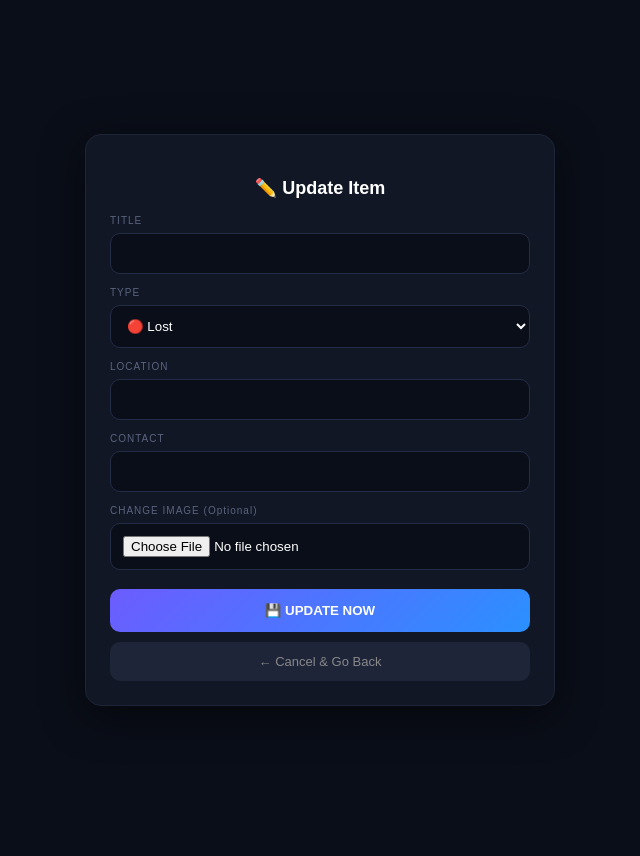
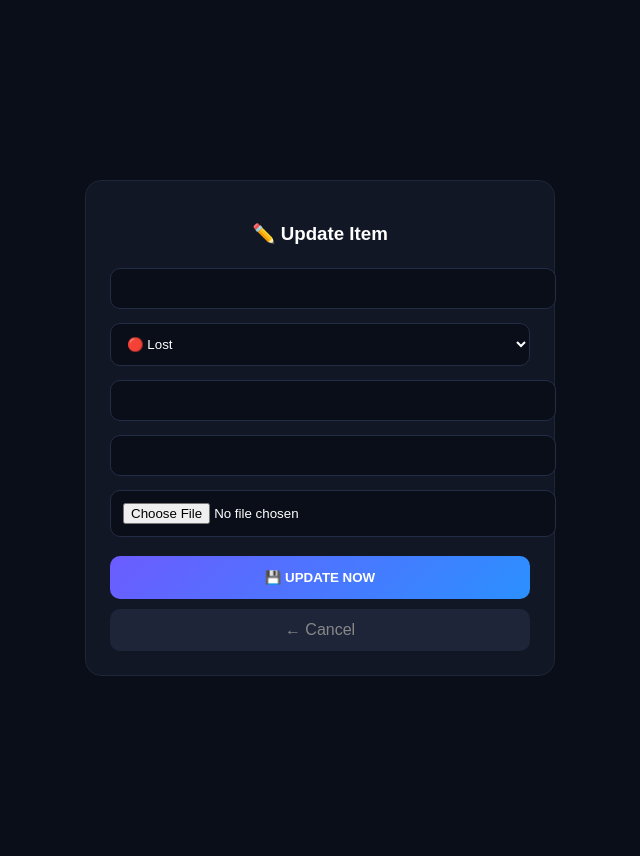
Before and after one commit to banuteja430-cell/final-find-it, a Flask app: page /edit/1 in a window 1280 px wide. Shown: the whole page, without its empty margins (320-960 px from the left). Before the commit the page ends 706 px from the top, so only its background shows below. Run offline with Flask 3, Linux system fonts and the light colour scheme; data that the repository does not hold is empty.

Commit message:
Update edit.html

```diff
--- a/templates/edit.html
+++ b/templates/edit.html
@@ -2,39 +2,31 @@
 <html>
 <head>
 <meta name="viewport" content="width=device-width, initial-scale=1">
-<title>Edit Item - FindIt</title>
+<title>Edit Item</title>
 <style>
-body{background:#0a0e18;color:#fff;font-family:Arial;display:flex;justify-content:center;align-items:center;min-height:100vh;padding:20px;margin:0}
-.card{background:#121726;border:1px solid #1e2538;border-radius:16px;padding:24px;width:100%;max-width:420px;box-shadow:0 10px 40px rgba(0,0,0,0.5)}
-h3{margin-bottom:16px;text-align:center;font-size:18px}
-input,select{width:100%;margin:7px 0;padding:12px;background:#0a0e18;border:1px solid #242d46;border-radius:10px;color:#fff;outline:none;box-sizing:border-box}
-input:focus,select:focus{border-color:#6c5cff}
-.btn{width:100%;padding:14px;margin-top:12px;border:none;border-radius:10px;font-weight:800;cursor:pointer;box-sizing:border-box}
+body{background:#0a0e18;color:#fff;font-family:Arial;display:flex;justify-content:center;align-items:center;min-height:100vh;padding:20px}
+.card{background:#121726;border:1px solid #1e2538;border-radius:16px;padding:24px;width:100%;max-width:420px}
+input,select{width:100%;margin:7px 0;padding:12px;background:#0a0e18;border:1px solid #242d46;border-radius:10px;color:#fff}
+.btn{width:100%;padding:14px;margin-top:12px;border:none;border-radius:10px;font-weight:800;cursor:pointer}
 .btn-save{background:linear-gradient(135deg,#6c5cff,#2b90ff);color:#fff}
-.btn-cancel{background:#1e2538;color:#888;display:block;text-align:center;text-decoration:none;padding:12px;border-radius:10px;margin-top:10px;font-size:13px}
-label{font-size:10px;color:#5a647e;letter-spacing:0.1em;margin-top:6px;display:block}
+.btn-cancel{background:#1e2538;color:#888;display:block;text-align:center;text-decoration:none;padding:12px;border-radius:10px;margin-top:10px}
 </style>
 </head>
 <body>
 <div class="card">
-<h3>✏️ Update Item</h3>
+<h3 style="text-align:center;margin-bottom:16px">✏️ Update Item</h3>
 <form action="/update/{{ item.id }}" method="post" enctype="multipart/form-data">
-<label>TITLE</label>
 <input name="title" value="{{ item.title }}" required>
-<label>TYPE</label>
 <select name="type" required>
 <option value="Lost" {% if item.type=='Lost' %}selected{% endif %}>🔴 Lost</option>
 <option value="Found" {% if item.type=='Found' %}selected{% endif %}>🟢 Found</option>
 </select>
-<label>LOCATION</label>
 <input name="location" value="{{ item.location }}" required>
-<label>CONTACT</label>
 <input name="contact" value="{{ item.contact }}" required>
-<label>CHANGE IMAGE (Optional)</label>
 <input type="file" name="image">
 <button class="btn btn-save" type="submit">💾 UPDATE NOW</button>
 </form>
-<a href="/" class="btn-cancel">← Cancel & Go Back</a>
+<a href="/" class="btn-cancel">← Cancel</a>
 </div>
 </body>
 </html>
```
